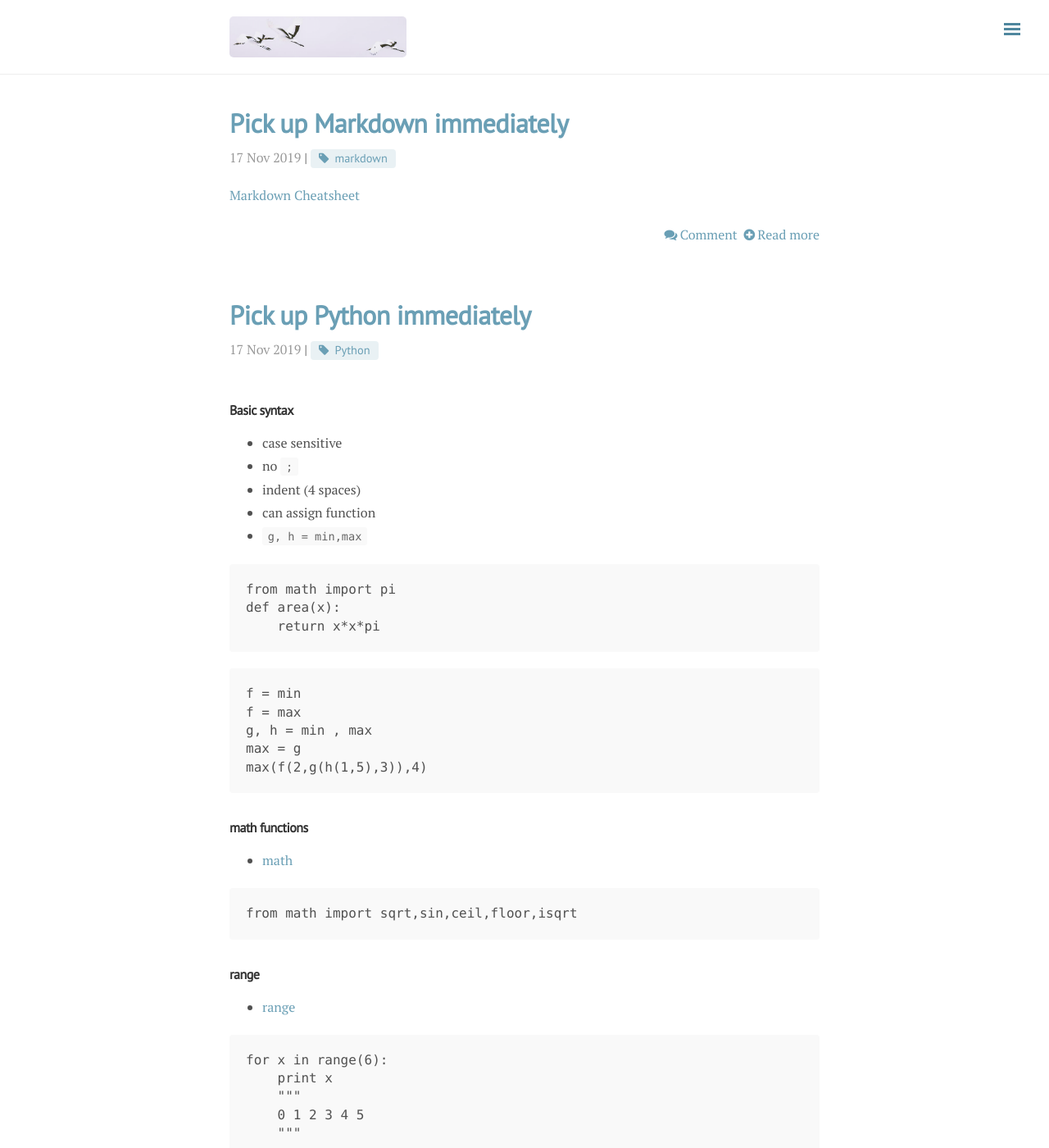
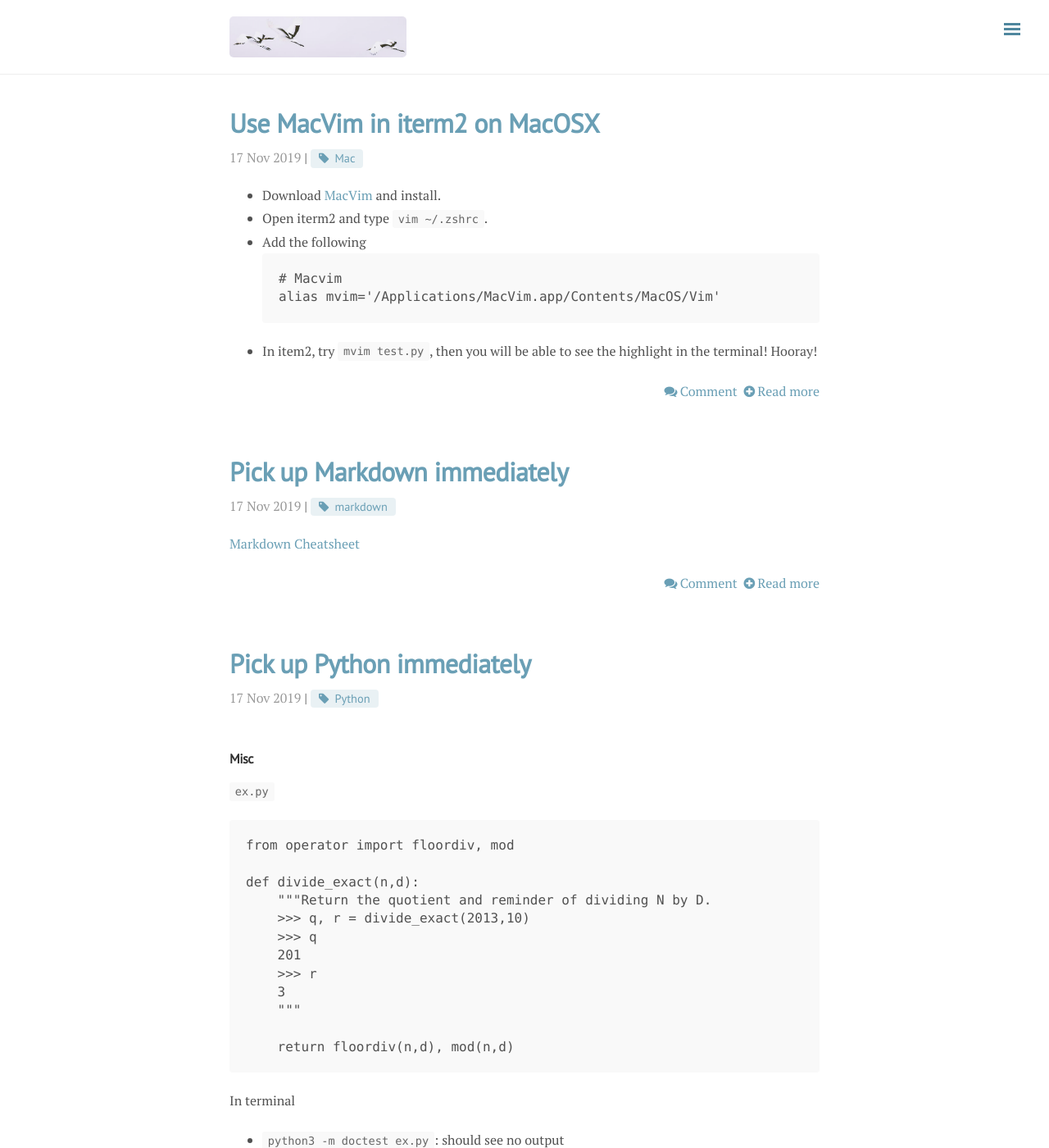
Before and after one commit to ylyy93/my_blog, a Jekyll site: the page built from blog/index.html, in a window 1280 px wide and 1400 px high. Shown: the whole window at 82% size. Built offline with Jekyll 4.4.1, drawn with Linux system fonts in a browser that asks for light colours; nearby versions of some CDN libraries; the list of posts is cut into pages by our own code; comment, search, counter and statistics services are not loaded; some of the changed text lies outside the part shown.

Commit message:
rebuilding site Sat Nov 16 19:24:41 PST 2019

````diff
--- /dev/null
+++ b/_posts/Mac/2019-11-16-use-macvim-in-iterm2-on-macosx.md
@@ -0,0 +1,16 @@
+---
+layout: post
+title: Use MacVim in iterm2 on MacOSX
+date: 2019-11-16 19:19 -0800
+categories: Tech
+tags: [Mac]
+---
+
+* Download [MacVim](https://macvim-dev.github.io/macvim/) and install.
+* Open iterm2 and type `vim ~/.zshrc`.
+* Add the following
+```
+# Macvim
+alias mvim='/Applications/MacVim.app/Contents/MacOS/Vim'
+```
+* In item2, try `mvim test.py`, then you will be able to see the highlight in the terminal! Hooray!
--- a/_posts/python/2019-11-16-pick-up-python-immediately.md
+++ b/_posts/python/2019-11-16-pick-up-python-immediately.md
@@ -6,6 +6,28 @@ categories: Coding
 tags: [Python]
 ---
 
+### Misc
+`ex.py`
+```
+from operator import floordiv, mod
+
+def divide_exact(n,d):
+    """Return the quotient and reminder of dividing N by D.
+    >>> q, r = divide_exact(2013,10)
+    >>> q
+    201
+    >>> r
+    3
+    """
+
+    return floordiv(n,d), mod(n,d)
+```
+
+In terminal
+
+* `python3 -m doctest ex.py`: should see no output
+* `python3 -m doctest -v ex.py`: show details
+* `python3 -i ex.py`: run ex.py and follows interactively
 ### Basic syntax
 * case sensitive
 * no `;`
@@ -51,12 +73,24 @@ for x in range(3, 6):
     """
 ```
 
-### For loop
+### Iteration
+#### while
+
+
+### if condition
+
 ```
-for x in range(2, 6):
-  print(x)
+def absolute_value(x):
+    if x < 0:
+        return -x
+    elif x == 0:
+        return 0
+    else:
+        return x
 ```
 
+False values in Python: False, 0, '', None
+True values in Python
 
 
 ## References
````
